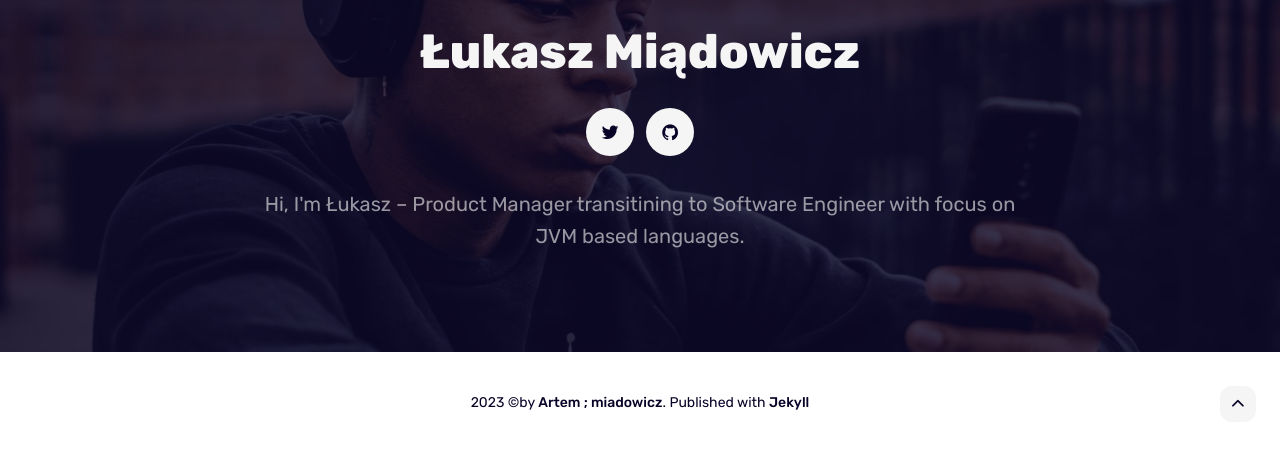
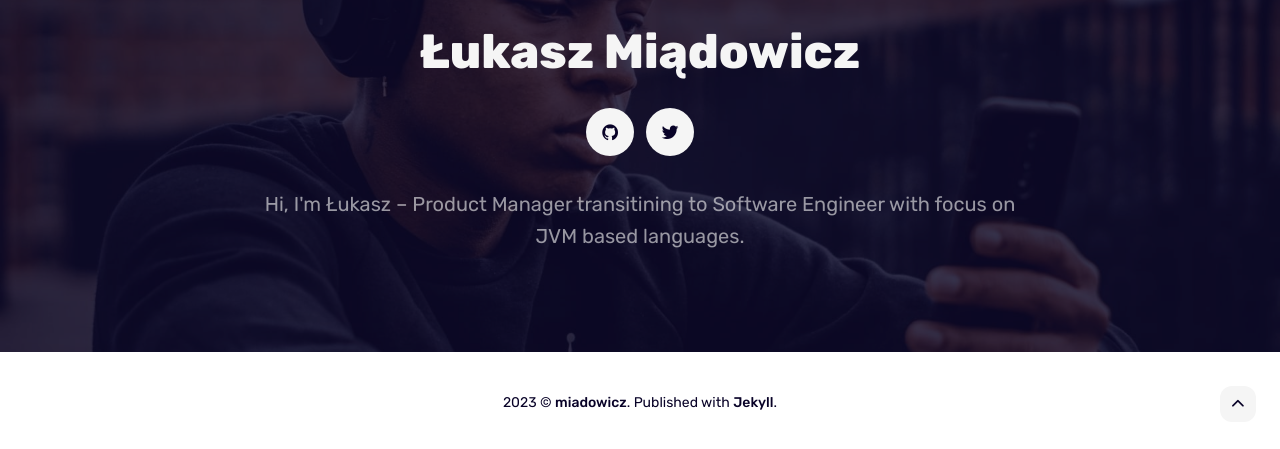
Before and after one commit to lmiadowicz/lmiadowicz.github.io, a Jekyll site: the page built from index.html, in a window 1280 px wide and 900 px high, scrolled down 4313 px. Shown: the part 446-895 px from the top of the window. Built offline with Jekyll 4.4.1, drawn with Linux system fonts in a browser that asks for light colours.

Commit message:
fixed footer

```diff
--- a/_data/settings.yml
+++ b/_data/settings.yml
@@ -34,8 +34,9 @@
   author__avatar: '/images/01.jpg'
 
 social:
+- {icon: "ion-logo-github", link: "https://github.com/lmiadowicz"}
 - {icon: "ion-logo-twitter", link: "https://twitter.com/lmiadowicz"}
-- {icon: "ion-logo-github", link: "https://github.com/lmiadowicz"}
+
 
 # Example of adding a new link to the footer - {icon: "ion-logo-dribbble", link: "https://dribbble.com"}
 # Other icons can be found at https://ionicons.com/v4/
--- a/_includes/footer.html
+++ b/_includes/footer.html
@@ -30,7 +30,7 @@
   <div class="container">
     <div class="row">
       <div class="col col-12">
-        <div class="copyright">{{site.time | date: '%Y'}} &copyby <a href="https://jekyllthemes.io/developers/artem-sheludko">Artem ; <a href="/">{{site.data.settings.title}}</a>. Published with <a href="https://jekyllrb.com/">Jekyll</a></div>
+        <div class="copyright">{{site.time | date: '%Y'}} &copy; <a href="/">{{site.data.settings.title}}</a>. Published with <a href="https://jekyllrb.com/">Jekyll</a>.</div>
       </div>
     </div>
   </div>
```
Also changed, not shown: _includes/main.scss (+0 -7 lines).
